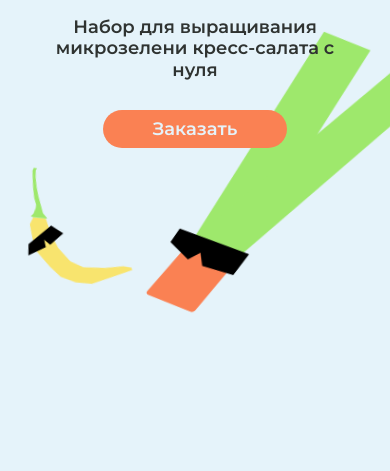
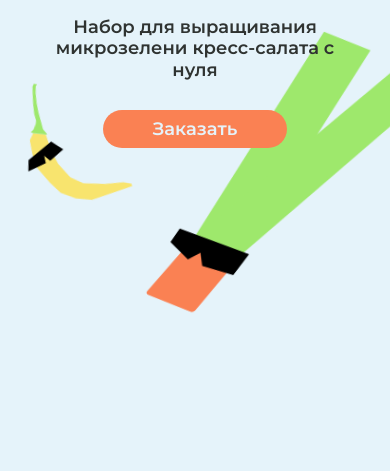
Before and after one commit to Dear-deer1/LANDING-Rutis, a plain HTML site: page index.html in a window 390 px wide. Shown: the part 373-844 px from the top of the page. Drawn offline with Linux system fonts and the light colour scheme.

Commit message:
перчик чили

```diff
--- a/css/style.css
+++ b/css/style.css
@@ -989,7 +989,7 @@ body {
 
   .hero__char--chili {
     width: 40vw;
-    top: 64%;
+    top: 54%;
     left: -8px;
   }
 
```
